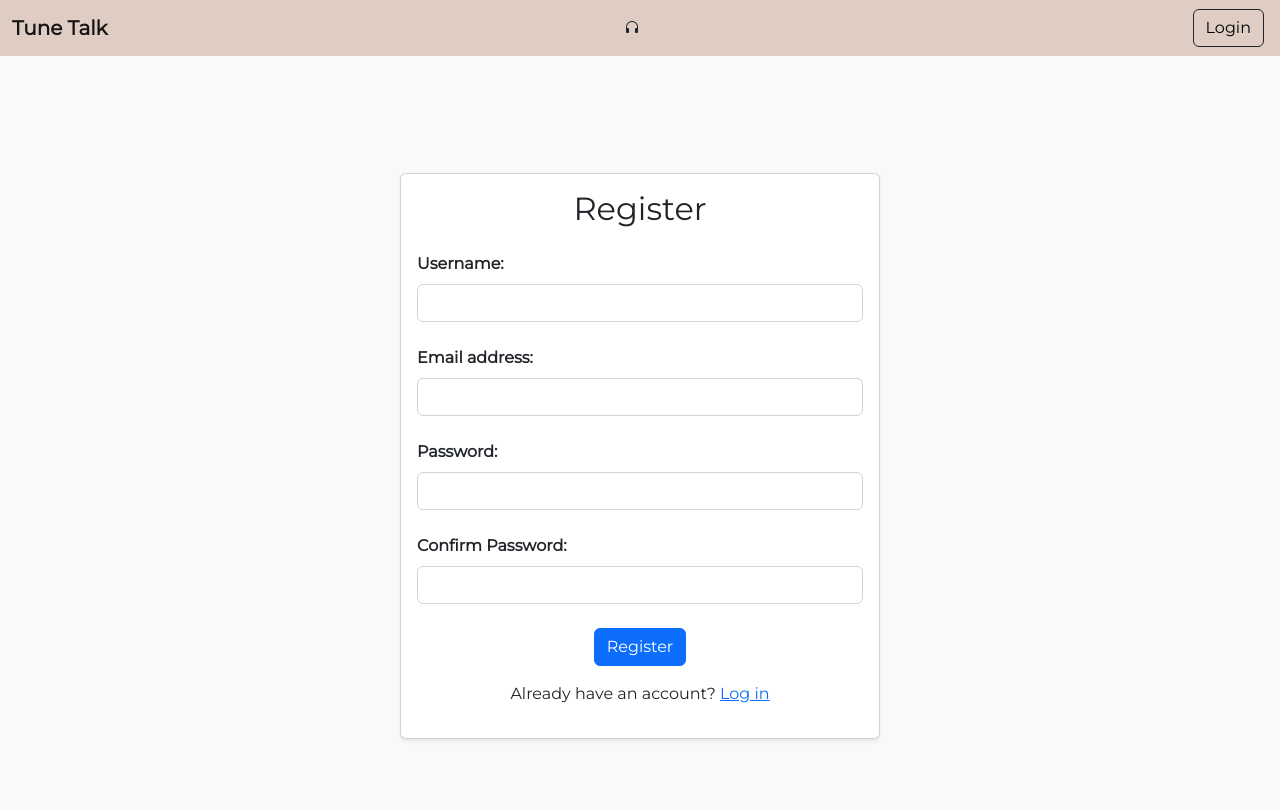
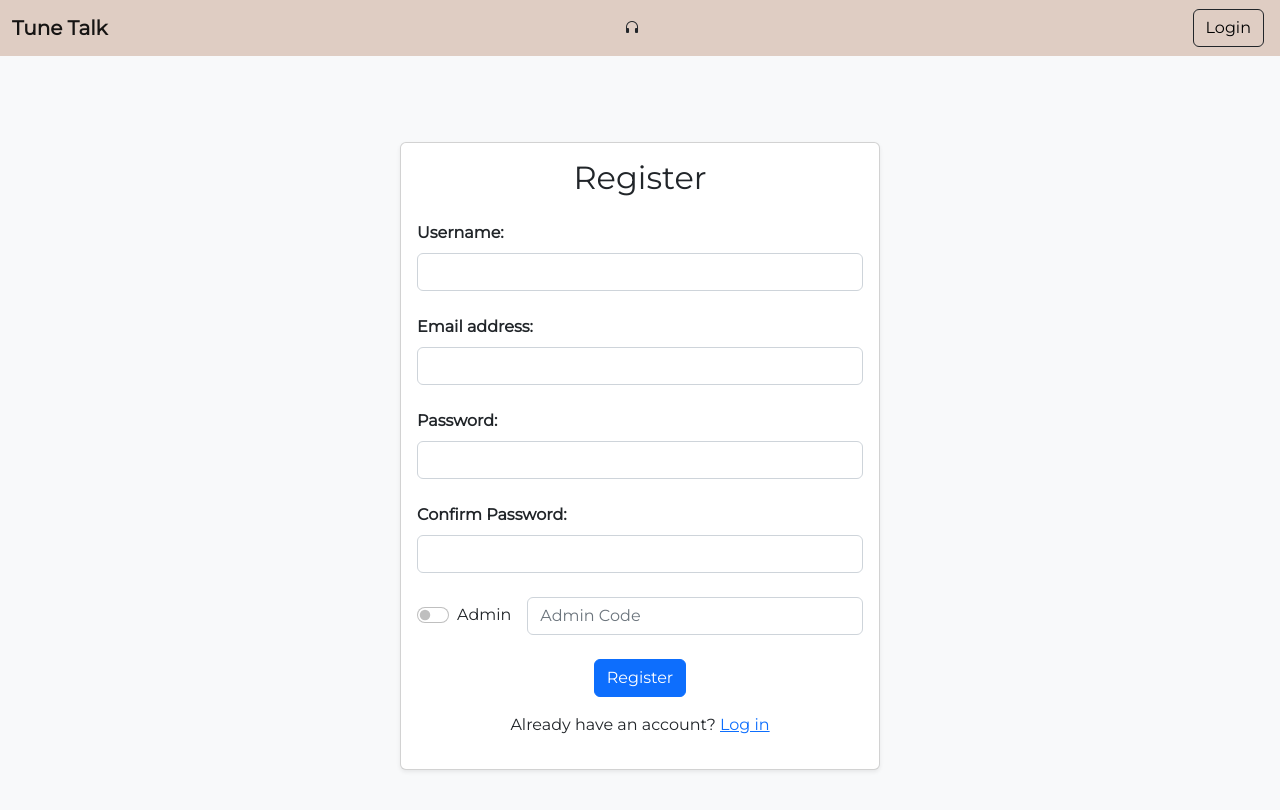
Before and after one commit to gribeiro777/team-16-final-project, a React (Create React App) app: page /register in a window 1280 px wide. Shown: the top 810 px of the page. Built offline with nearby package versions, Linux system fonts and the light colour scheme.

Commit message:
add admin option

```diff
--- a/src/home/post-list/index.js
+++ b/src/home/post-list/index.js
@@ -3,11 +3,14 @@ import {useDispatch, useSelector} from "react-redux";
 import PostItem
     from "./post-list-item";
 import {findPostsThunk, findUserPostsThunk, getPostByTrackIDThunk, getPostsFromFollowingTrackIdThunk} from "../../thunks/post-thunks";
+import { getCurrentUserThunk } from "../../thunks/auth-thunks";
 
 const PostsList = ({userPosts, userFollowingPosts, trackId, myProfile = false}) => {
     const {posts} = useSelector(state => state.postData)
+    const {currentUser} = useSelector(state => state.authData)
     const dispatch = useDispatch();
     useEffect(() => {
+        dispatch(getCurrentUserThunk());
         if (trackId && userFollowingPosts) {
             dispatch(getPostsFromFollowingTrackIdThunk(trackId));
         } else if (trackId) {
@@ -23,7 +26,7 @@ const PostsList = ({userPosts, userFollowingPosts, trackId, myProfile = false})
         <ul className="list-group rounded-0">
             {
                 posts.map(post =>
-                    <PostItem key={post._id} post={post} myProfile={myProfile}/>)
+                    <PostItem key={post._id} post={post} myProfile={myProfile} isAdmin={currentUser?.isAdmin}/>)
             }
         </ul>
     </div>
--- a/src/home/post-list/post-list-item.js
+++ b/src/home/post-list/post-list-item.js
@@ -19,7 +19,8 @@ const PostItem = (
             spotifyID: 'efg',
             likes: 10,
         },
-        myProfile = false
+        myProfile = false,
+        isAdmin = false,
     }
 ) => {
     const starIcons = []
@@ -65,7 +66,7 @@ const PostItem = (
                 </div>
             </div>
             {/* <div className='btn btn-danger position-absolute end-0 bottom-0 mb-1 me-3 p-1' style={{ fontSize: '12px' }}>Remove</div> */}
-            {myProfile && <u className='position-absolute end-0 bottom-0 me-3 p-1 text-danger' role='button' onClick={deletePost}>Delete</u>}
+            {(myProfile || isAdmin) && <u className='position-absolute end-0 bottom-0 me-3 p-1 text-danger' role='button' onClick={deletePost}>Delete</u>}
             <div className="row"></div>
         </li>
     );
--- a/src/profile/profile-info.js
+++ b/src/profile/profile-info.js
@@ -57,9 +57,12 @@ const ProfileInfo = ({viewingUser, currentUser, smallView}) => {
                 </div>
                 <h2 className='color-dark-blue text-break' style={{ fontSize: '1.8vw' }}>{username}</h2>
                 {!viewingUser && <h3 className='color-dark-blue my-2' style={{ fontSize: '1.2vw' }}>{currentUser?.email}</h3>}
+                {!viewingUser && currentUser?.isAdmin && <h3 className='color-dark-blue my-2' style={{ fontSize: '1.2vw' }}>—Admin—</h3>}
+
 
                 <Link to={followersLink} className='d-block color-fourth mt-2 text-decoration-none' style={{ fontSize: '1vw' }}>{followersLength} Followers</Link>
                 <Link to={followingLink} className='d-block color-fourth text-decoration-none' style={{ fontSize: '1vw' }}>{followingLength} Following</Link>
+
 
                 {viewingUser && !following &&
                     <button className='btn btn-primary mt-3' style={{ fontSize: '1.2vw' }} onClick={followUser}>Follow</button>
--- a/src/register/register-form.js
+++ b/src/register/register-form.js
@@ -10,6 +10,8 @@ const RegisterForm = () => {
     const [email, setEmail] = useState("");
     const [password, setPassword] = useState("");
     const [confirmPassword, setConfirmPassword] = useState("");
+    const [isAdmin, setIsAdmin] = useState(false);
+    const [adminCode, setAdminCode] = useState("");
     const {loading} = useSelector(state => state.authData)
 
     const dispatch = useDispatch();
@@ -31,16 +33,26 @@ const RegisterForm = () => {
         setConfirmPassword(event.target.value);
     };
 
+    const handleAdminStatusChange = (event) => {
+        setIsAdmin(!isAdmin);
+    };
+
+    const handleAdminCodeChange = (event) => {
+        setAdminCode(event.target.value);
+    };
+
     const handleSubmit = async (event) => {
         if (password !== confirmPassword) {
             alert('Passwords do not match. Please try again.');
+        } else if (isAdmin && adminCode !== 'admin') {
+            alert('Incorrect admin code. Please try again.');
         } else {
             event.preventDefault();
             const newUser = {
                 username: username,
                 password: password,
                 email: email,
-                isAdmin: false,
+                isAdmin: isAdmin,
                 followers: [],
                 following: [],
                 likedPosts: [],
@@ -108,6 +120,28 @@ const RegisterForm = () => {
             />
           </div>
 
+          <div className='d-flex align-items-center mb-4'>
+            <div className='form-check form-switch me-3'>
+              <input class='form-check-input'
+                     type='checkbox'
+                     role='switch'
+                     id='isAdmin'
+                     checked={isAdmin}
+                     onChange={handleAdminStatusChange}/>
+              <label class='form-check-label' for='isAdmin'>Admin</label>
+            </div>
+            <div className='form-group flex-fill'>
+              <input
+                type="password"
+                className="form-control"
+                id="adminCode"
+                placeholder="Admin Code"
+                value={adminCode}
+                onChange={handleAdminCodeChange}
+              />
+            </div>
+          </div>
+
           <div className='text-center'>
             {!loading && <button type="submit" className="btn btn-primary w-20">
                 Register
```
